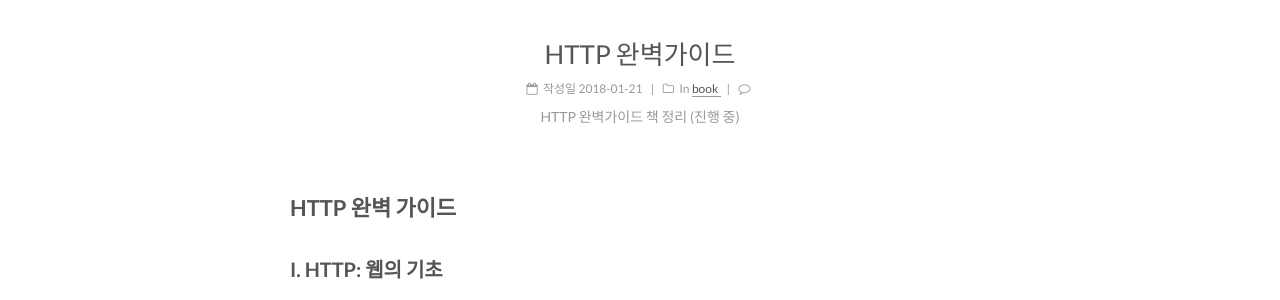
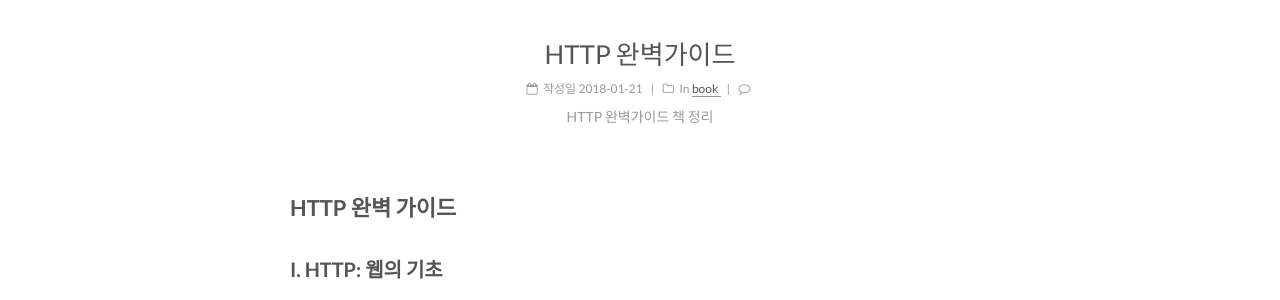
Before and after one commit to csj4032/csj4032.github.io, a Jekyll site: the page built from _posts/2018-01-21-HTTP완벽가이드.md, in a window 1280 px wide. Shown: the part 342-642 px from the top of the page. Built offline with Jekyll 4.4.1, drawn with Linux system fonts in a browser that asks for light colours; comment, search, counter and statistics services are not loaded.

Commit message:
HTTP 완벽가이드 포스팅 수정

```diff
--- a/_posts/2018-01-21-HTTP완벽가이드.md
+++ b/_posts/2018-01-21-HTTP완벽가이드.md
@@ -1,6 +1,6 @@
 ---
 title: HTTP 완벽가이드
-description: HTTP 완벽가이드 책 정리 (진행 중)
+description: HTTP 완벽가이드 책 정리
 categories:
  - book
 tags:
```
